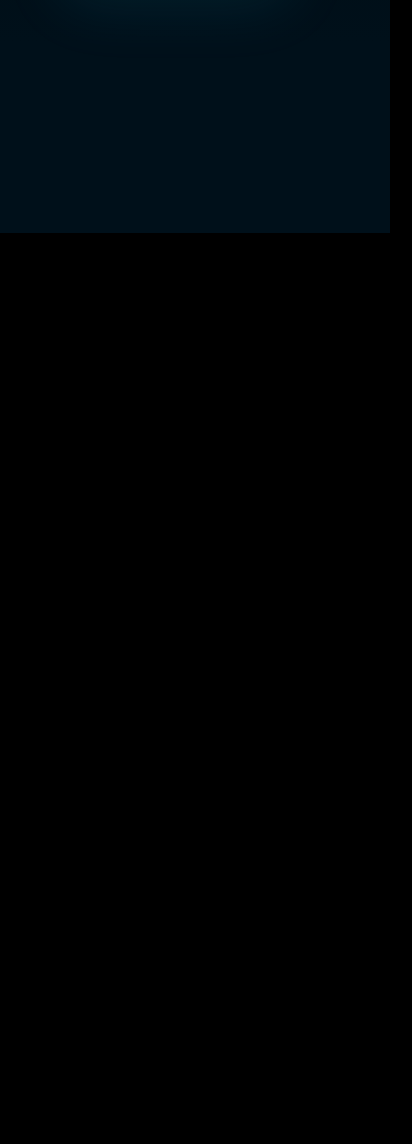
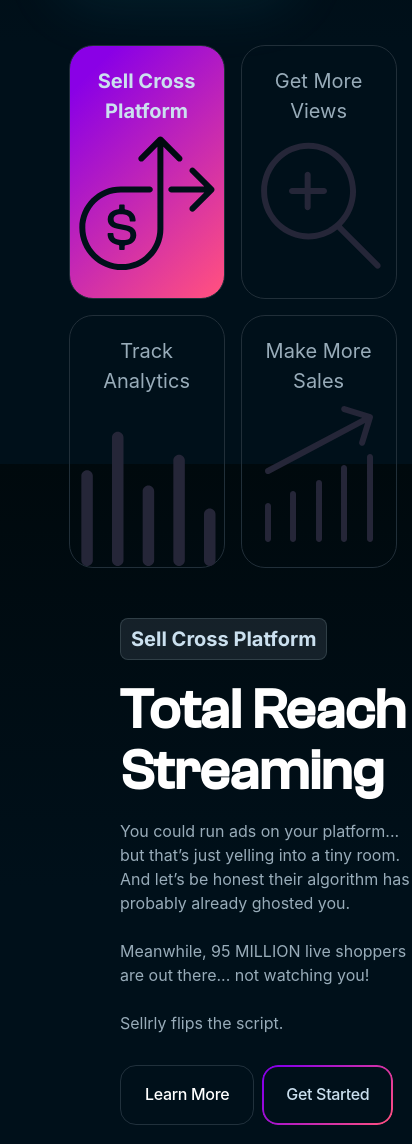
Before and after one commit to WillCBurroughs/sellrly, a React (Create React App) app: page / in a window 390 px wide. Shown: the part 2068-3212 px from the top of the page, 412 px wide, since content can reach past the window. Before the commit the page ends 2301 px from the top, so only its background shows below. Built offline with nearby package versions, Linux system fonts and the light colour scheme; a web font is replaced by a local one.

Commit message:
Adding benefits mobile

```diff
--- /dev/null
+++ b/src/components/molecules/BenefitsMobile.js
@@ -0,0 +1,122 @@
+import React, { useState } from 'react';
+import '../../index.css';
+import EmphasisIcon from '../atoms/EmphasisIcon';
+import SecondaryButton from '../atoms/SecondaryButton';
+import PrimaryButton from '../atoms/PrimaryButton';
+import BenefitTile from '../atoms/BenefitTile';
+import CrossPlatform from '../../images/CrossPlatform.svg';
+import CrossPlatformInactive from '../../images/CrossPlatformInActive.svg';
+import trackAnalyticsInActive from '../../images/trackAnalyticsInActive.svg';
+import trackAnalyticsActive from '../../images/trackAnalyticsActive.svg';
+import GetMoreViewsInActive from '../../images/GetMoreViewsInActive.svg';
+import GetMoreViewsActive from '../../images/GetMoreViewsActive.svg';
+import MakeMoreSalesInActive from '../../images/MakeMoreSellsInActive.svg';
+import MakeMoreSalesActive from '../../images/MakeMoreSellsActive.svg';
+
+function BenefitsMobile(props) {
+
+    const [activeTile, setActiveTile] = useState('sell');
+
+    // Used to keep
+    const tileData = {
+        sell: {
+            label: "Sell Cross Platform",
+            description: `You could run ads on your platform... but that’s just yelling into a tiny room. And let’s be honest their algorithm has probably already ghosted you. \n \n Meanwhile, 95 MILLION live shoppers are out there... not watching you! \n \n Sellrly flips the script.`
+        },
+        views: {
+            label: "Get More Views",
+            description: `Over 100M shoppers in the U.S. buy from live sellers. TikTok, Whatnot, and the rest? They only hit a slice of that crowd. \n \n Sellrly goes bigger—spanning the entire web and every platform to drop your stream in front of the right viewers, right when it count`
+        },
+        analytics: {
+            label: "Track Analytics",
+            description: `Analytics show you what’s actually working—who’s watching, clicking, and buying. Without it, you’re just throwing money at the algo and praying it hits. \n \n With our analytics, you can: \n Spot your hype moments (what made people click) \n Drop dead weight (stop wasting cash on flops) \n Double down on what slaps(scale the ads that bring the bag) \n \n “Track It. Hack It. Cash It.”`
+        },
+        sales: {
+            label: "Make More Sales",
+            description: `Running ads when you’re not live? Okay for awareness, but it won’t move product. \n \n Sellrly’s exclusive algorithm hits ready-to-buy shoppers while you’re streaming—getting you the right eyes at the right time to boost sales, stack profits, and grow your brand`
+        }
+    };
+
+    // Changes state to active tile selected
+    const handleTileClick = (tileName) => {
+        setActiveTile(tileName);
+    };
+
+
+  return (
+    // Row
+    <div className='BenefitsMobile'>
+
+        {/* Left side benefits - column */}
+        <div className='BenefitsLeftMobile'>
+            <EmphasisIcon text = {tileData[activeTile].label}/>
+            <h2>
+                Total Reach Streaming
+            </h2>
+            {/* div for buttons row */}
+            <p style={{ whiteSpace: 'pre-line' }}>
+                {tileData[activeTile].description}
+            </p>
+            <div className='ButtonHolderLeft'>
+                <SecondaryButton text = "Learn More" />
+                <PrimaryButton text = "Get Started" />
+            </div>
+        </div>
+
+        {/* Right side benefits */}
+        <div className='BenefitsRight'>
+            {/* Left column benefits */}
+            <div className='ColumnBenefit'>
+                {/* Sell Cross platform */}
+                <div>
+                    <BenefitTile
+                        text="Sell Cross Platform"
+                        id = "mobileTile"
+                        src = {activeTile === 'sell' ? CrossPlatform : CrossPlatformInactive}
+                        isActive={activeTile === 'sell'}
+                        onClick={() => handleTileClick('sell')}
+                    />
+                </div>
+                {/* Get more views */}
+                <div>
+                    <BenefitTile
+                        text = "Track Analytics"
+                        id = "mobileTile2"
+                        src = {activeTile === 'analytics' ? trackAnalyticsActive : trackAnalyticsInActive}
+                        isActive={activeTile === 'analytics'}
+                        onClick={() => handleTileClick('analytics')}
+                    />
+                </div>
+
+            </div>
+
+            {/* Right Column benefits */}
+            <div className='ColumnBenefit'>
+                {/* Track Analytics */}
+                <div>
+                    <BenefitTile
+                        text = "Get More Views"
+                        id = "mobileTile3"
+                        src = {activeTile === 'views' ? GetMoreViewsActive : GetMoreViewsInActive}
+                        isActive={activeTile === 'views'}
+                        onClick={() => handleTileClick('views')}
+                    />
+                </div>
+                {/* Make More Sales */}
+                <div>
+                    <BenefitTile
+                        text = "Make More Sales"
+                        id = "mobileTile4"
+                        src = {activeTile === 'sales' ? MakeMoreSalesActive : MakeMoreSalesInActive}
+                        isActive={activeTile === 'sales'}
+                        onClick={() => handleTileClick('sales')}
+                    />
+                </div>
+
+            </div>
+        </div>
+    </div>
+  );
+}
+
+export default BenefitsMobile;
--- a/src/components/templates/HomePageMobile.js
+++ b/src/components/templates/HomePageMobile.js
@@ -2,12 +2,14 @@
 import '../../index.css';
 import HomeAboveFoldMobileMobile from "../molecules/HomeAboveFoldMobile";
 import VideoMobileHome from "../molecules/VideoMobileHome";
+import BenefitsMobile from "../molecules/BenefitsMobile";
 
 function HomePageMobile(props) {
   return (
     <>
         <HomeAboveFoldMobileMobile/>
         <VideoMobileHome/>
+        <BenefitsMobile/>
     </>
   );
 }
--- a/src/index.css
+++ b/src/index.css
@@ -485,26 +485,41 @@
   width: calc(100vw - 160px);
 }
 
-.BenefitsDesktop {
+.BenefitsDesktop, .BenefitsMobile {
   display: flex;
-  align-items: left;
+  align-items: center;
   flex-direction: row;
   background-color: transparent;
   justify-content: space-between;
   text-align: left;
+  text-overflow: wrap;
   position: absolute;
   overflow: hidden;
-  top: 1840px;
+  top: calc(2040px - 15vh);
   width: 100vw;
   left: 0;
-  height: 600px;
+  height: auto;
   padding-top: 200px;
   padding-bottom: 100px;
 }
 
-.BenefitsLeft {
+.BenefitsMobile {
+  flex-direction: column-reverse;
+  width: 80vw;
+  align-items: center;
+  padding-left: 100px;
+}
+
+.BenefitsLeft, .BenefitsLeftMobile {
   width: 530px;
   padding-left: 100px;
+}
+
+.BenefitsLeftMobile {
+  padding-top: 50px;
+  padding-left: 20px;
+  align-items: center;
+  width: auto;
 }
 
 .ButtonHolderLeft {
@@ -1383,3 +1398,8 @@
   padding-top: 200px;
   padding-bottom: 100px;
 }
+
+#mobileTile4, #mobileTile3, #mobileTile2, #mobileTile {
+  width: 40vw;
+  height: 30vh;
+}
```
